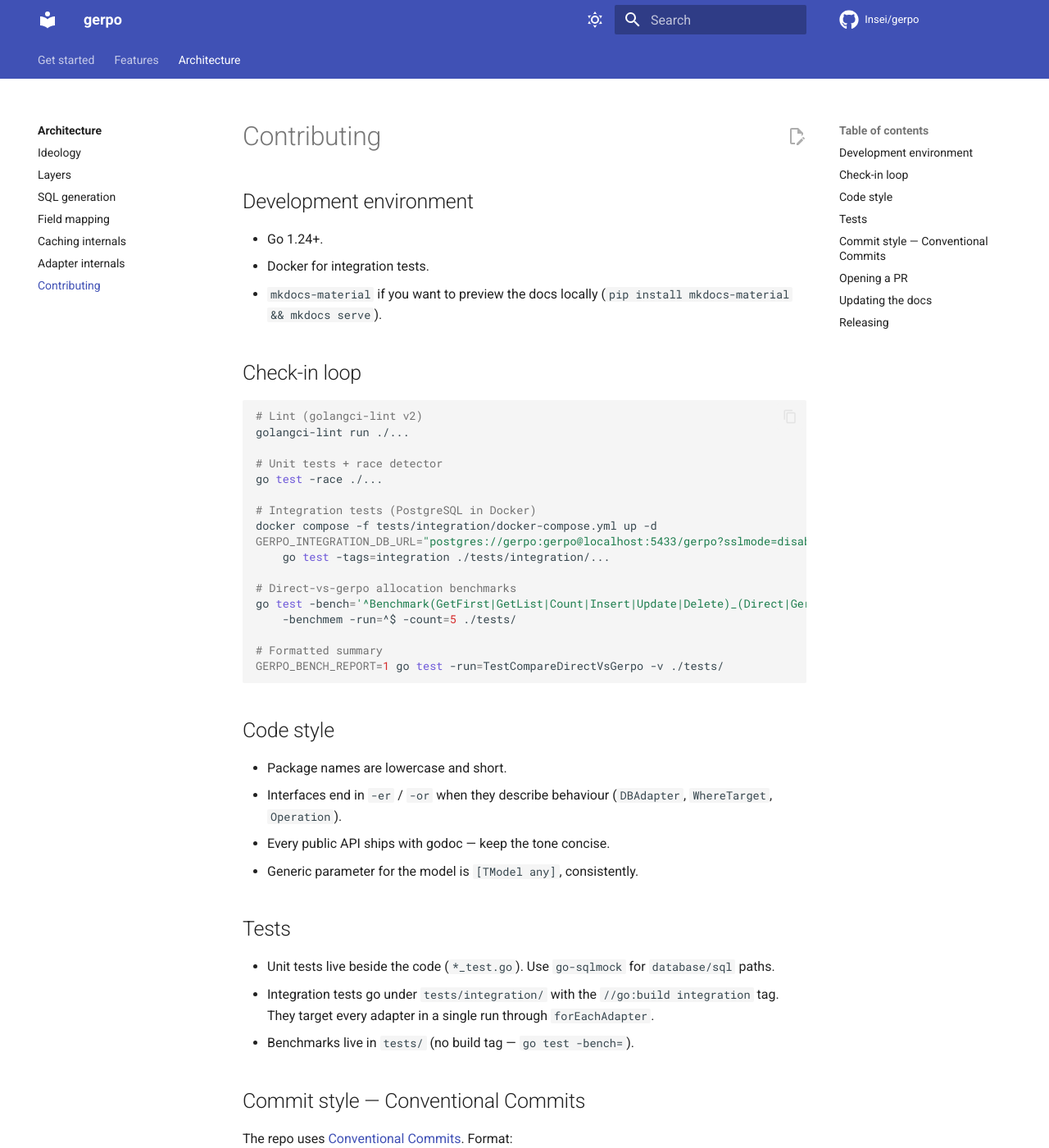
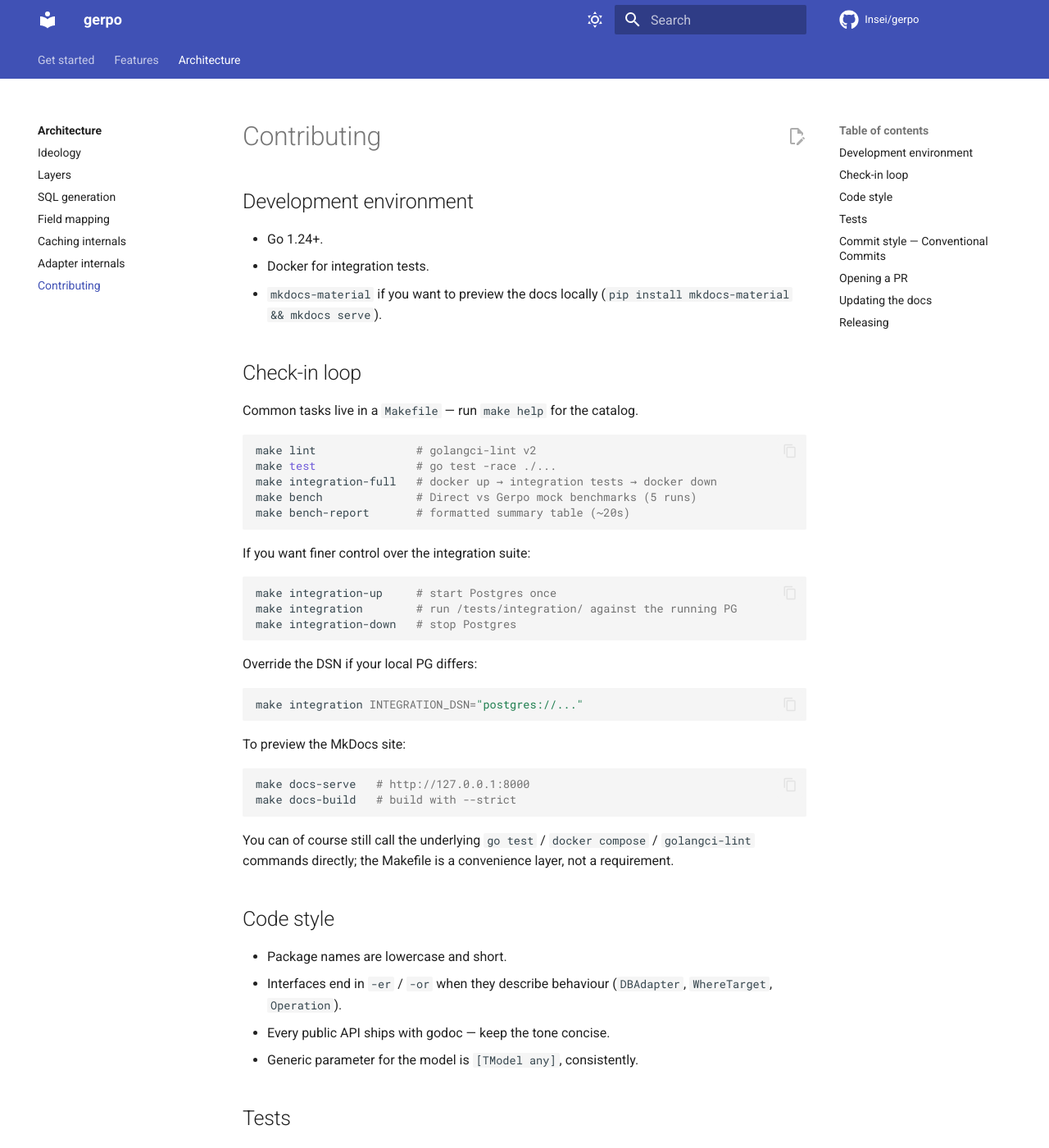
Before and after one commit to Insei/gerpo, an MkDocs documentation site: the page built from docs/architecture/contributing.md, in a window 1280 px wide and 1400 px high. Shown: the whole window at 82% size. Built offline with MkDocs 1.6.1 and Material for MkDocs 9.7.7, drawn with Linux system fonts in a browser that asks for light colours; comment, search, counter and statistics services are not loaded; some of the changed text lies outside the part shown.

Commit message:
chore: add Makefile with common project commands
Collects the commands that used to be spread across README, CLAUDE.md
and docs/architecture/contributing.md into a single Makefile with
self-documenting help. Everything underneath still works unchanged —
this is a convenience layer.

Targets:
- build                 go build -v ./...
- test                  go test -race ./...
- lint                  golangci-lint run ./...
- integration-up        docker compose up -d (tests/integration)
- integration-down      docker compose down
- integration           go test -tags=integration ./tests/integration/...
- integration-full      up → run → down in one go
- bench                 Direct vs Gerpo mock benchmarks (5 runs)
- bench-report          formatted summary via TestCompareDirectVsGerpo
- docs-serve            mkdocs serve
- docs-build            mkdocs build --strict
- release               ./scripts/release.sh $(TAG)
- help                  (default goal) lists the above with docstrings

`make help` reads the ## comments directly from the Makefile so new
targets show up automatically when added.

INTEGRATION_DSN is overridable (default: the compose defaults for the
local container).

docs/architecture/contributing.md now points at the Makefile in the
check-in loop and the release runbook instead of duplicating the
go/docker commands.

````diff
--- a/docs/architecture/contributing.md
+++ b/docs/architecture/contributing.md
@@ -8,25 +8,40 @@
 
 ## Check-in loop
 
+Common tasks live in a `Makefile` — run `make help` for the catalog.
+
 ```bash
-# Lint (golangci-lint v2)
-golangci-lint run ./...
+make lint               # golangci-lint v2
+make test               # go test -race ./...
+make integration-full   # docker up → integration tests → docker down
+make bench              # Direct vs Gerpo mock benchmarks (5 runs)
+make bench-report       # formatted summary table (~20s)
+```
 
-# Unit tests + race detector
-go test -race ./...
+If you want finer control over the integration suite:
 
-# Integration tests (PostgreSQL in Docker)
-docker compose -f tests/integration/docker-compose.yml up -d
-GERPO_INTEGRATION_DB_URL="postgres://gerpo:gerpo@localhost:5433/gerpo?sslmode=disable" \
-    go test -tags=integration ./tests/integration/...
+```bash
+make integration-up     # start Postgres once
+make integration        # run /tests/integration/ against the running PG
+make integration-down   # stop Postgres
+```
 
-# Direct-vs-gerpo allocation benchmarks
-go test -bench='^Benchmark(GetFirst|GetList|Count|Insert|Update|Delete)_(Direct|Gerpo)$' \
-    -benchmem -run=^$ -count=5 ./tests/
+Override the DSN if your local PG differs:
 
-# Formatted summary
-GERPO_BENCH_REPORT=1 go test -run=TestCompareDirectVsGerpo -v ./tests/
+```bash
+make integration INTEGRATION_DSN="postgres://..."
 ```
+
+To preview the MkDocs site:
+
+```bash
+make docs-serve   # http://127.0.0.1:8000
+make docs-build   # build with --strict
+```
+
+You can of course still call the underlying `go test` / `docker compose` /
+`golangci-lint` commands directly; the Makefile is a convenience layer, not
+a requirement.
 
 ## Code style
 
@@ -122,7 +137,7 @@ cargo install git-cliff
 Per release:
 
 ```bash
-./scripts/release.sh v0.2.0
+make release TAG=v0.2.0   # wraps scripts/release.sh
 ```
 
 The script
````
Also changed, not shown: 1 other file.
